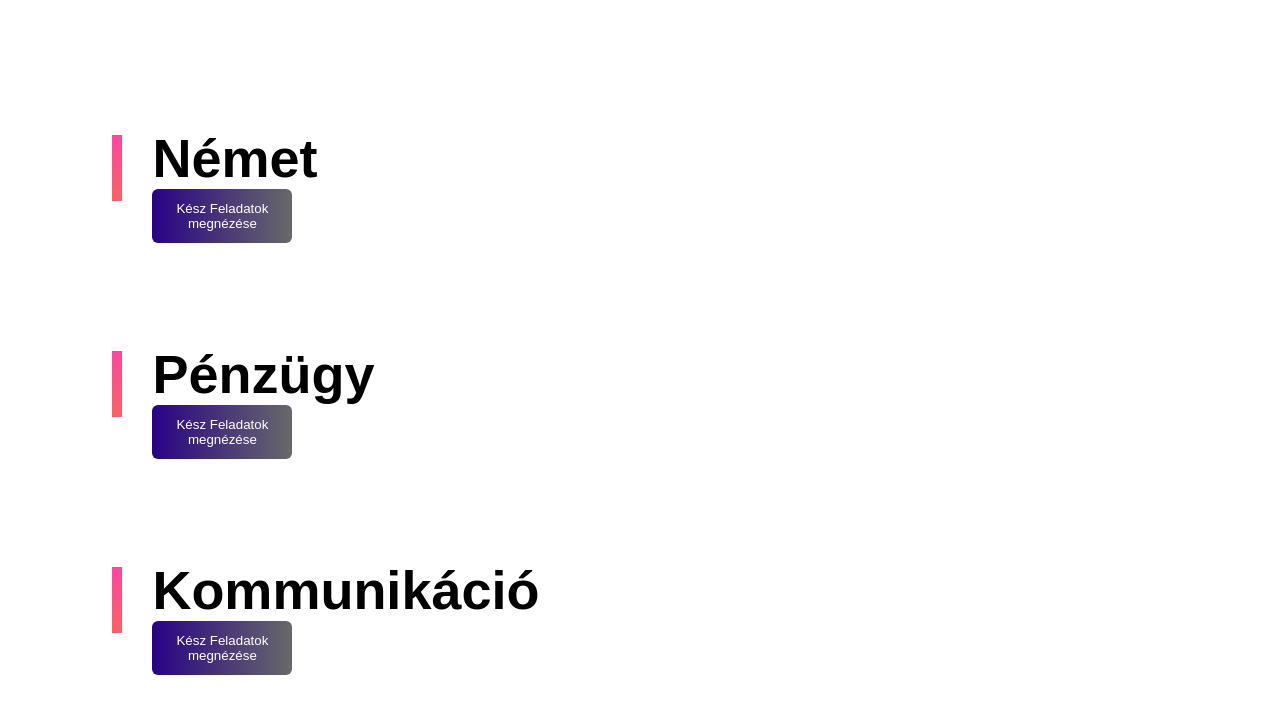
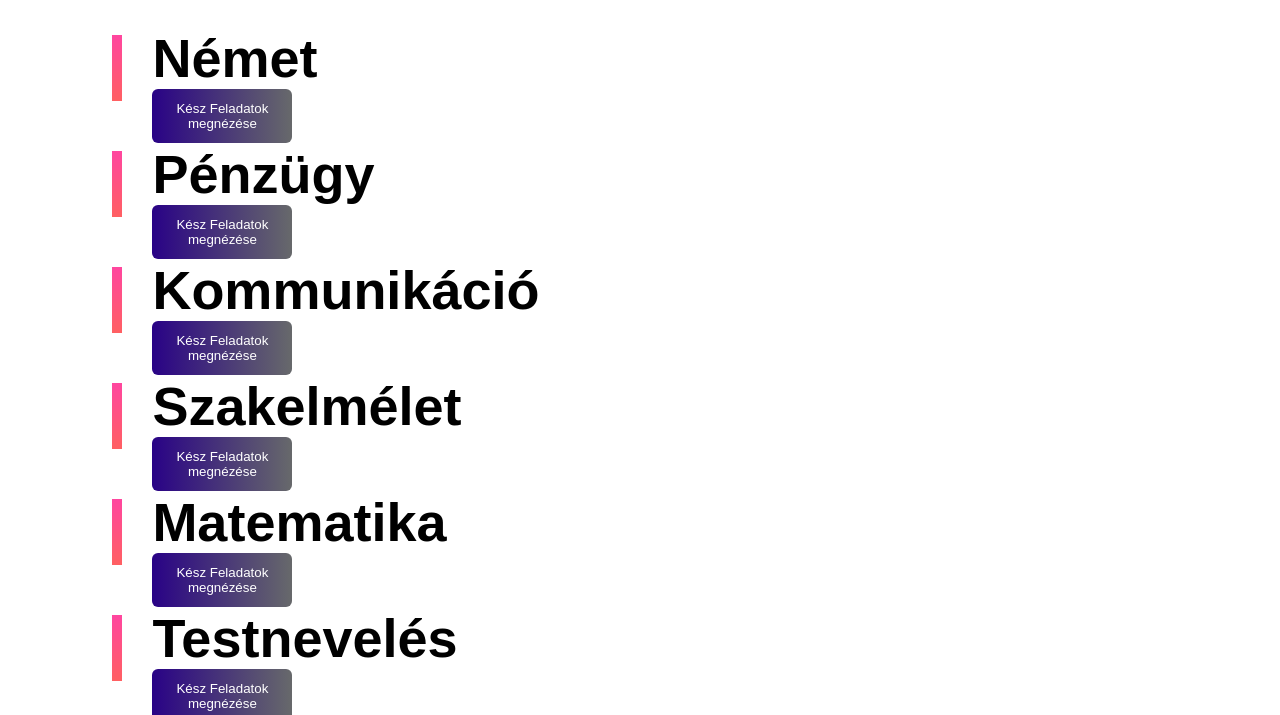
Before and after one commit to BeniZ2k/keszfeladatok.com, a plain HTML site: page index.html in a window 1280 px wide. Shown: the part 83-798 px from the top of the page. Drawn offline with Linux system fonts and the light colour scheme.

Commit message:
Add files via upload

```diff
--- a/index.html
+++ b/index.html
@@ -21,7 +21,7 @@
             <img src="images/menu.png" class="menu-icon" onclick="togglemenu()">
         </div>
 
-        <div class="row">
+        <div>
             <div class="col-1">
                 <h2>Német</h2>
                 <!--<h3>wireless controlled ps4</h3>
@@ -31,7 +31,7 @@
             </div>
         </div>
 
-        <div class="row">
+        <div>
             <div class="col-1">
                 <h2>Pénzügy</h2>
                 <!--<h3>wireless controlled ps4</h3>
@@ -41,17 +41,18 @@
             </div>
         </div>
 
-        <div class="row">
+        <div>
             <div class="col-1">
                 <h2>Kommunikáció</h2>
                 <!--<h3>wireless controlled ps4</h3>
                 <p>compatibility</p>
                 <h4>ennyibe kerűl</h4>-->
-                <button type="button">Kész Feladatok megnézése<img src="images/arrow.png"></button>
+
+                <a type="button" href="first.htm"><button>Kész Feladatok megnézése<img src="images/arrow.png"></button></a>
             </div>
         </div>
 
-        <div class="row">
+        <div>
             <div class="col-1">
                 <h2>Szakelmélet</h2>
                 <!--<h3>wireless controlled ps4</h3>
@@ -61,7 +62,7 @@
             </div>
         </div>
 
-        <div class="row">
+        <div>
             <div class="col-1">
                 <h2>Matematika</h2>
                 <!--<h3>wireless controlled ps4</h3>
@@ -71,7 +72,7 @@
             </div>
         </div>
 
-        <div class="row">
+        <div>
             <div class="col-1">
                 <h2>Testnevelés</h2>
                 <!--<h3>wireless controlled ps4</h3>
@@ -100,6 +101,9 @@
 
     </div>
 
+
+
+<!--scripts-->
     <script>
         var menuList = document.getElementById("menuList");
 
```
Also changed, not shown: first.htm (added, +27 -0 lines), 1 other file.
